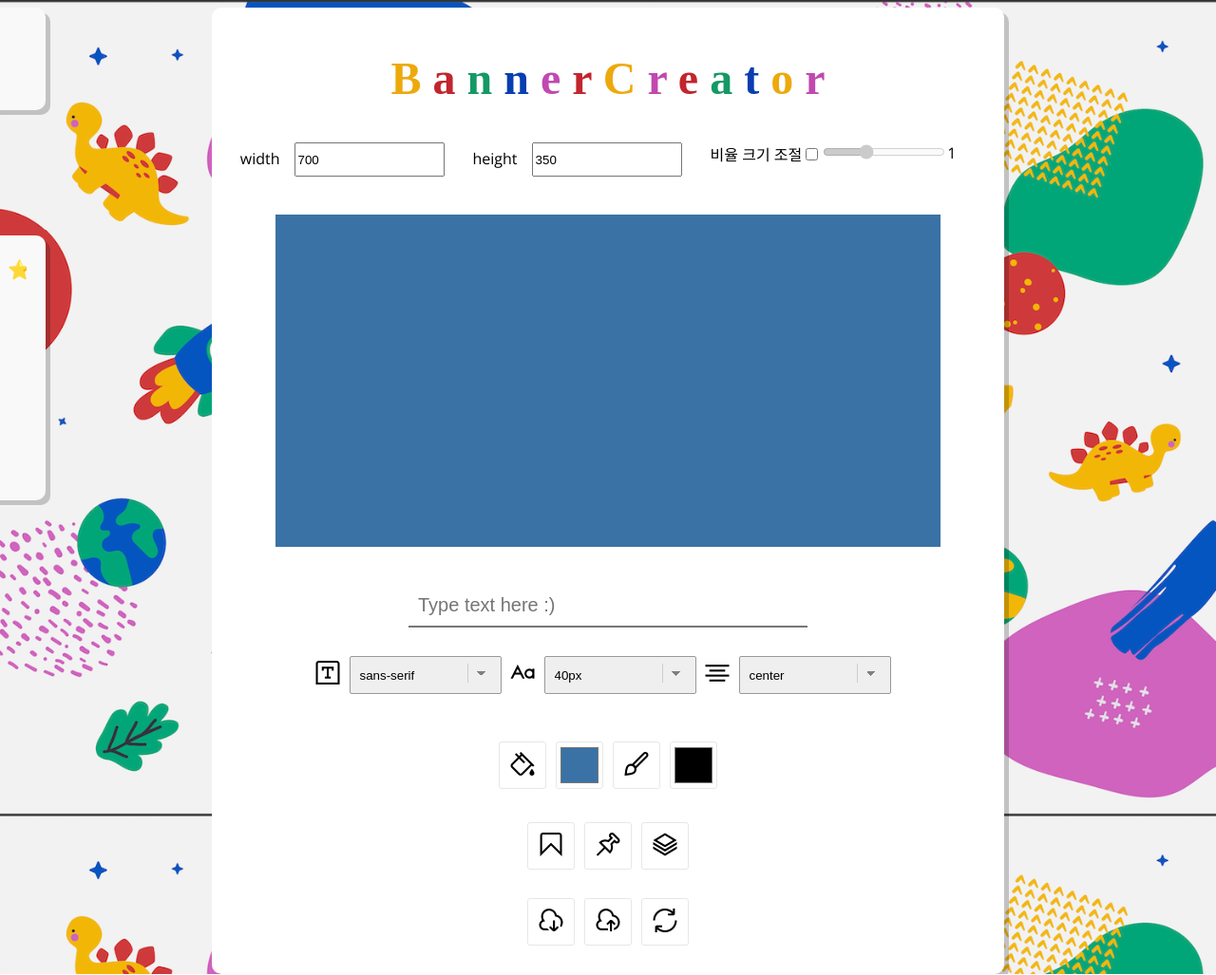
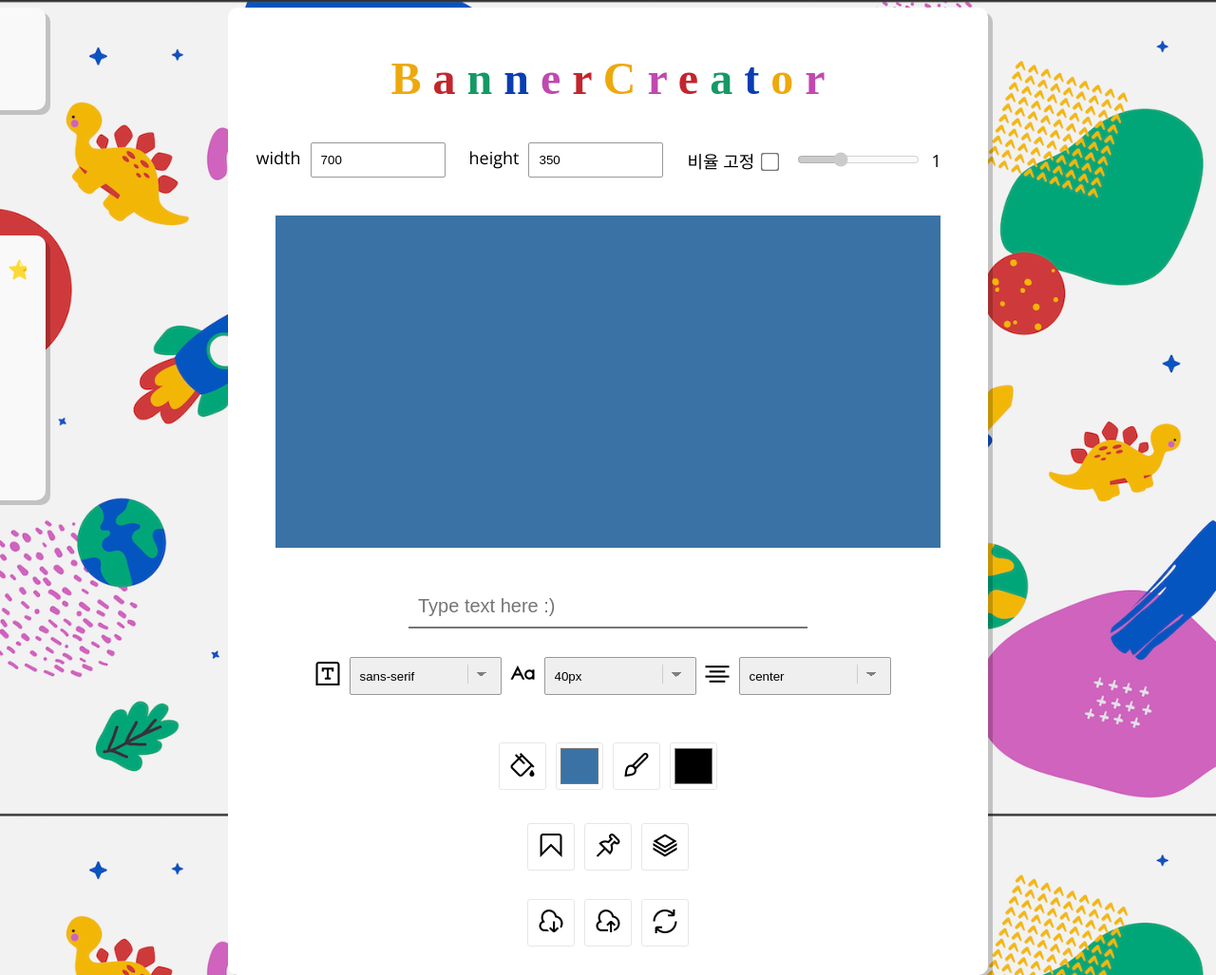
Before and after one commit to jiwonkim0131/BannerCreator, a website with bundled scripts: page index.html in a window 1280 px wide. Shown: the whole page at 95% size. Built offline with nearby package versions, Linux system fonts and the light colour scheme; a web font is replaced by a local one.

Commit message:
fix: Setting design

```diff
--- a/css/style.css
+++ b/css/style.css
@@ -110,14 +110,26 @@ select:after {
   margin-top: 40px;
   display: flex;
   justify-content: center;
+  align-items: center;
+  font-size: 18px;
+}
+.setting-input-container label {
 }
 
 .width-setting,
 .height-setting {
-  width: 150px;
-  height: 30px;
-  margin-left: 15px;
-  margin-right: 30px;
+  width: 120px;
+  height: 15px;
+  margin-left: 10px;
+  margin-right: 25px;
+  padding: 10px;
+  border: 1px solid #999;
+  border-radius: 2px;
+}
+
+.setting-checkbox {
+  transform: scale(1.5);
+  margin: 0 20px 0 10px;
 }
 
 .textarea-container {
@@ -150,6 +162,7 @@ select:after {
 
 .scale-value {
   display: inline-block;
+  margin-left: 10px;
   width: 30px;
 }
 
--- a/index.html
+++ b/index.html
@@ -33,7 +33,7 @@
       <div class="setting-input-container">
         <label>width<input class="width-setting" type="text" /></label>
         <label>height<input class="height-setting" type="text" /></label>
-        <label>비율 크기 조절<input class="setting-checkbox" type="checkbox" /></label>
+        <label>비율 고정<input class="setting-checkbox" type="checkbox" /></label>
         <label><input class="scale-setting" type="range" min="0.5" max="2" step="0.01" value="1" disabled /></label>
         <span class="scale-value">1</span>
       </div>
@@ -62,6 +62,8 @@
           <option value="50px">50px</option>
           <option value="55px">55px</option>
           <option value="60px">60px</option>
+          <option value="65px">65px</option>
+          <option value="70px">70px</option>
         </select>
         <i class="fi fi-rs-align-center"></i>
         <select name="textAlign">
```
